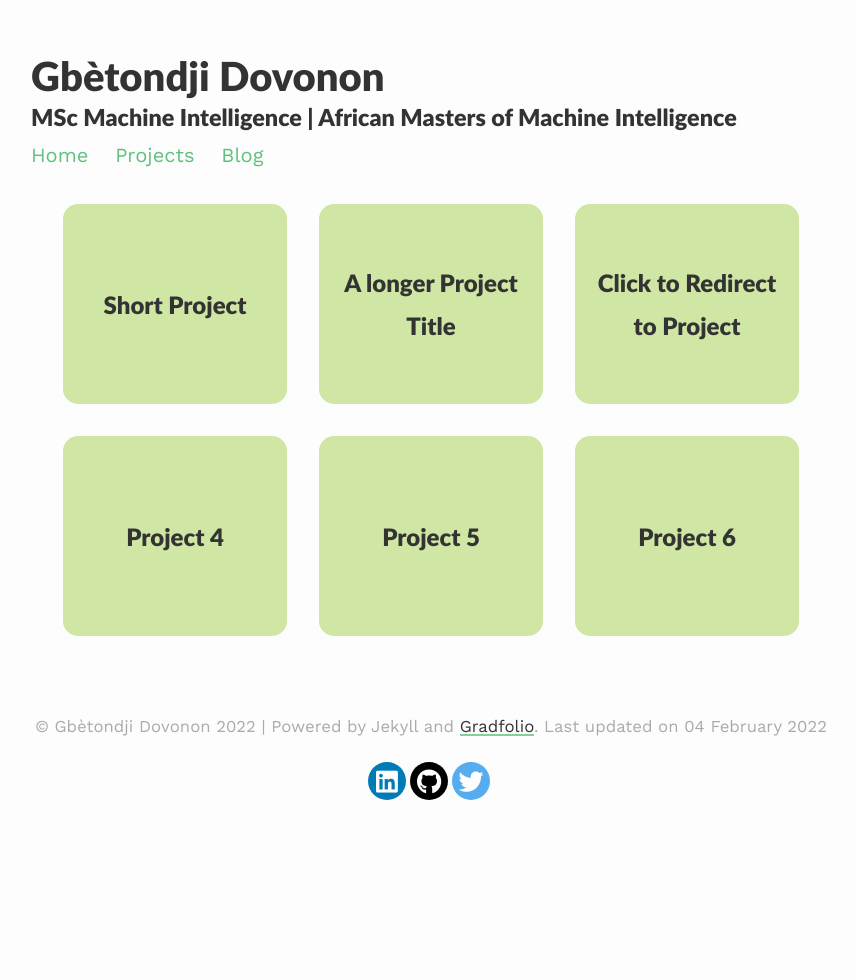
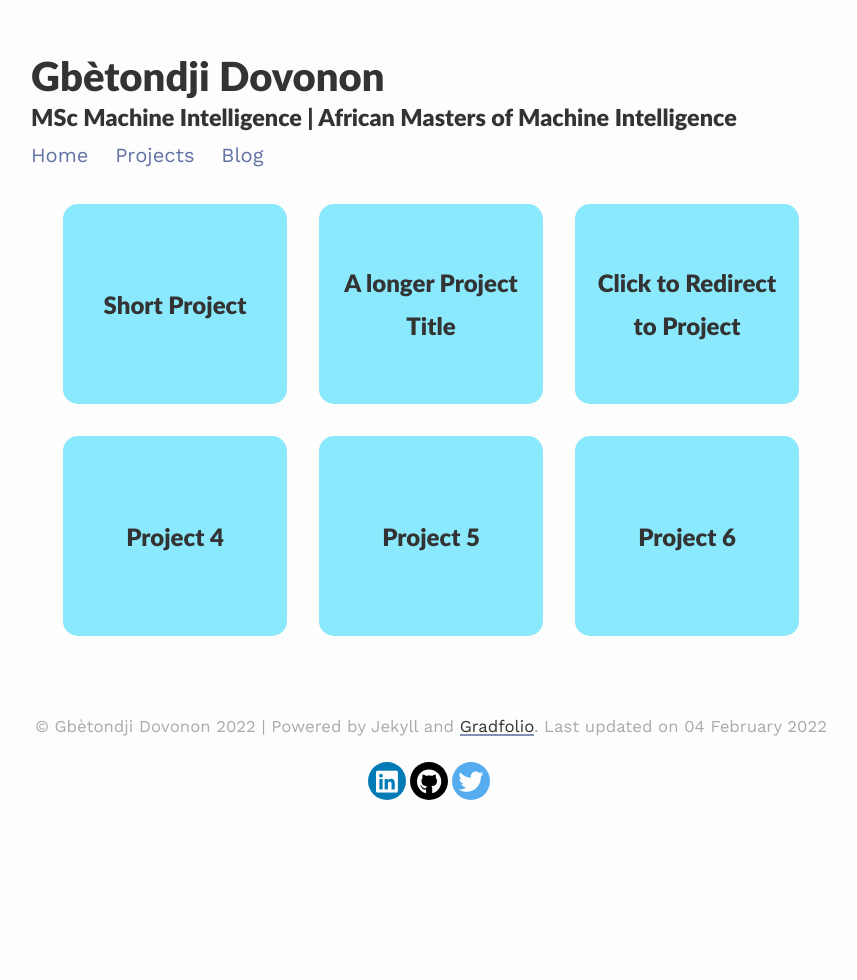
Before and after one commit to jean72human/jean72human.github.io, a Jekyll site: the page built from _pages/projects.md, in a window 1280 px wide. Shown: the whole page, without its empty margins (209-1066 px from the left). Built offline with Jekyll 4.4.1, drawn with Linux system fonts in a browser that asks for light colours; nearby versions of some CDN libraries.

Commit message:
change colors

```diff
--- a/_config.yml
+++ b/_config.yml
@@ -13,8 +13,8 @@ markdown: kramdown
 
 # Pagination
 paginate: 4
-permalink: /blog/:year/:title/
-paginate_path: /blog/page:num/
+permalink: /work/:year/:title/
+paginate_path: /work/page:num/
 
 # Social media links in footer
 #facebook: "#"
--- a/assets/css/_sass/variables.scss
+++ b/assets/css/_sass/variables.scss
@@ -8,17 +8,17 @@ $spacing-unit:     30px;
 $light-gray: gray;
 $text-color:       #333;
 $background-color: #fdfdfd;
-$brand-color:      #60c17d;
+$brand-color:      #6272a4;
 
 // Color scheme for light
 $body-bg: #fdfdfd;
-$projectbox: #cfe6a4;
+$projectbox: #8be9fd;
 $text-color: #333;
 
 // Color scheme for dark modes
-$body-bg-dark: #061725;
+$body-bg-dark: #fdfdfd;//#061725;
 $projectbox-dark: lighten($body-bg-dark, 10%);
-$text-color-dark: #777;
+$text-color-dark: #333;//#777;
 
 // Colour palette for project boxes
 $theme1: ("one",#388087),("two", #6FB3B8),("three",#BADFE7),("four",#C2EDCE),("five",#F6F6F2);
```
